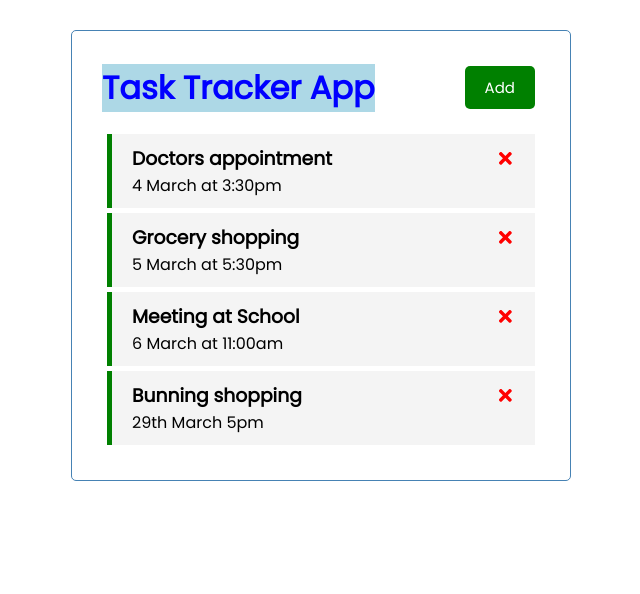
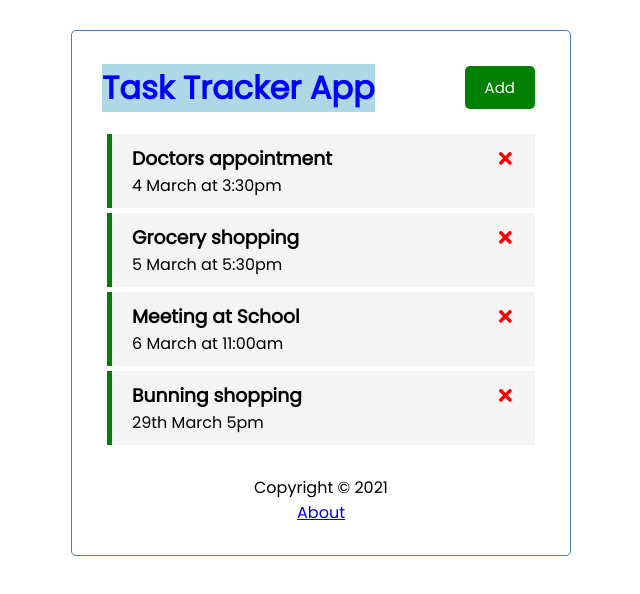
Before and after one commit to GowriKrishnamurthy/React-TaskTracker, a React (Create React App) app: page / in a window 1280 px wide. Shown: the top 594 px of the page, without its empty margins (319-959 px from the left). Built offline with nearby package versions, Linux system fonts and the light colour scheme; data requests are answered from the project's data file.

Commit message:
Header, footer and About component

```diff
--- a/src/App.js
+++ b/src/App.js
@@ -1,7 +1,9 @@
 import { useState, useEffect } from "react";
-import Header from "./components/Header";
+import Header from './components/Header'
+import Footer from './components/Footer'
 import Tasks from "./components/Tasks";
 import AddTask from "./components/AddTask";
+import About from './components/About'
 
 const App = () => {
   const [showAddTask, setShowAddTask] = useState(false);
@@ -92,6 +94,7 @@
       {tasks.length >0 ?
       <Tasks tasks={tasks} onDelete={deleteTask} onToggle={toggleReminder}></Tasks>
       : 'No tasks to display!'}
+       <Footer />
     </div>
   );
 };
--- /dev/null
+++ b/src/components/About.js
@@ -0,0 +1,9 @@
+const About = () => {
+  return (
+    <div>
+      <h4>Version 1.0.0</h4>
+    </div>
+  )
+}
+
+export default About
--- /dev/null
+++ b/src/components/Footer.js
@@ -0,0 +1,10 @@
+const Footer = () => {
+  return (
+    <footer>
+      <p>Copyright &copy; 2021</p>
+      <a href='/about'>About</a>
+    </footer>
+  )
+}
+
+export default Footer
```
